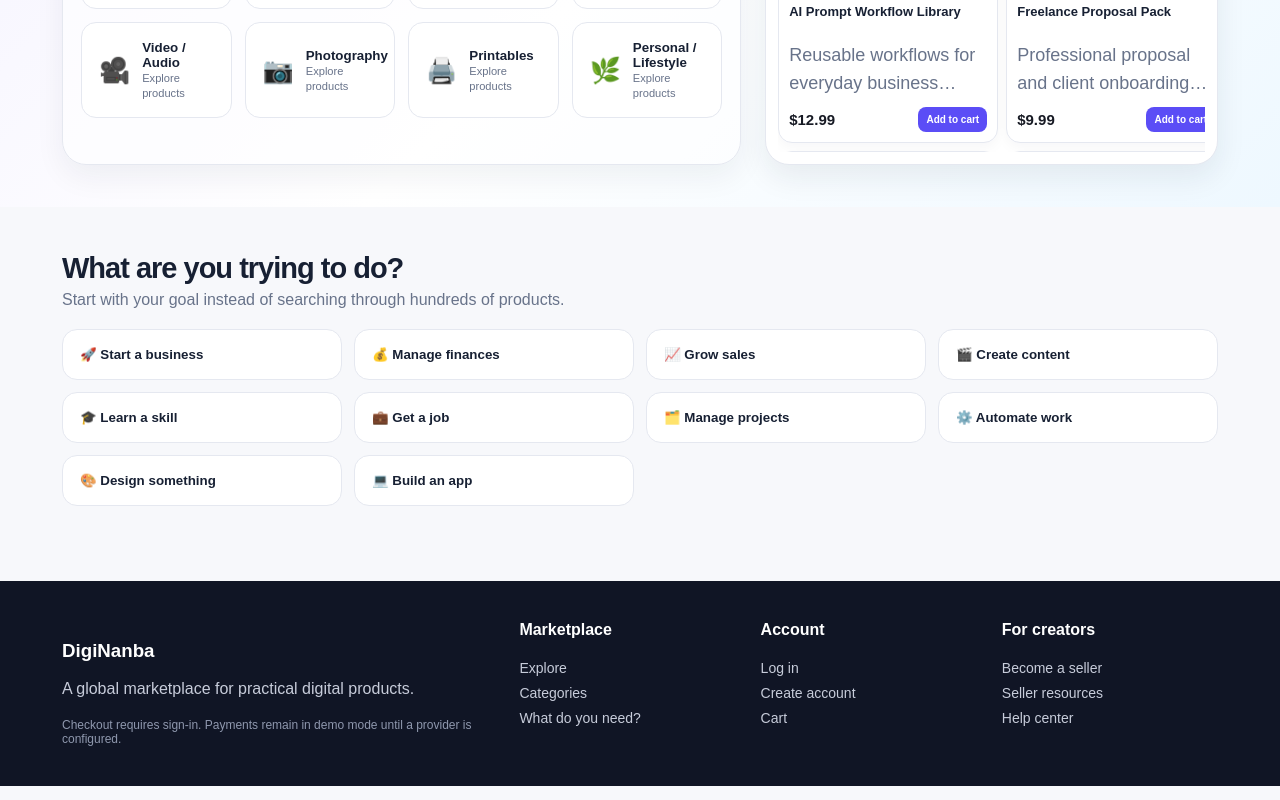
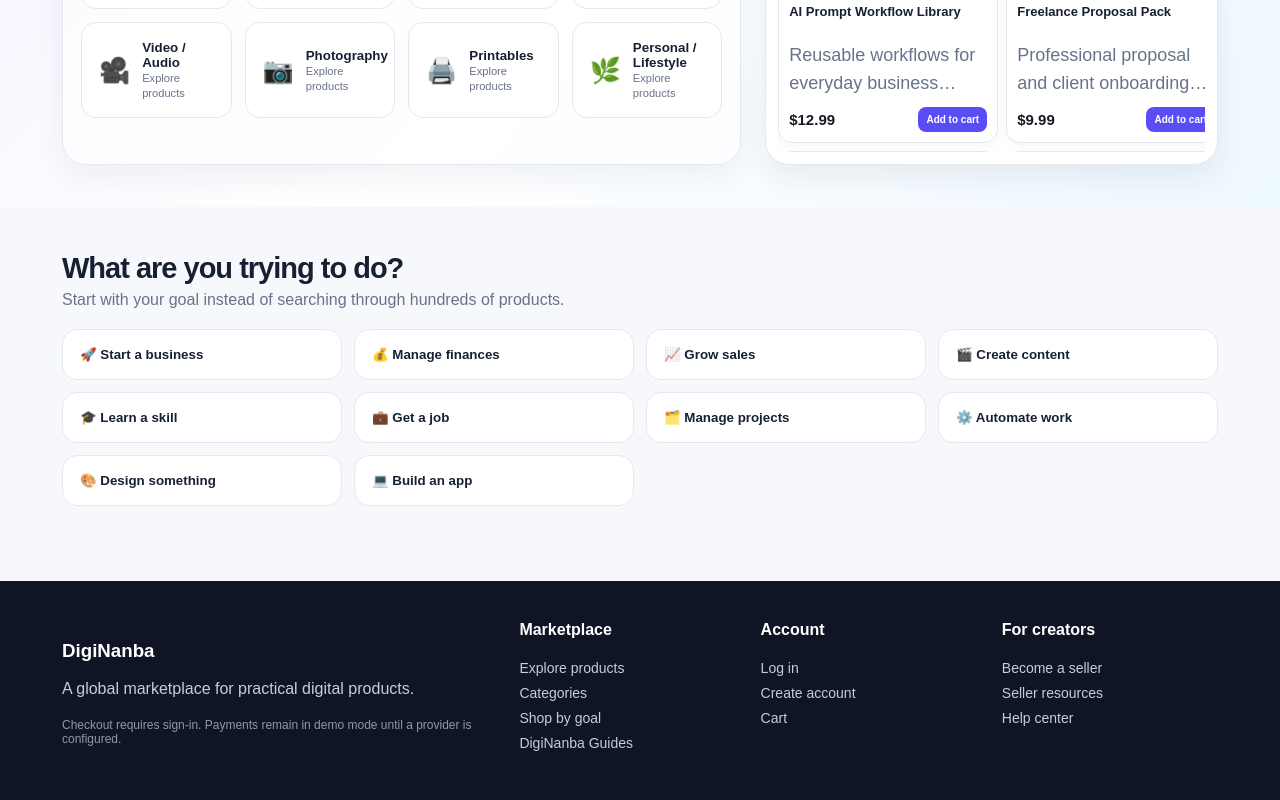
Before and after one commit to agnengineeringselectricals-crypto/diginanba, a Next.js app: page / in a window 1280 px wide. Shown: the part 558-1358 px from the top of the page. Built offline with nearby package versions, Linux system fonts and the light colour scheme; no server answers; the database is empty.

Commit message:
Add solution and guide discovery links to marketplace footer

```diff
--- a/app/HomePageClient.tsx
+++ b/app/HomePageClient.tsx
@@ -228,7 +228,7 @@ export default function HomePageClient({ initialProducts }: Props) {
 
     <footer className="ref-footer"><div className="ref-container ref-footer-grid">
       <div><h3>DigiNanba</h3><p>A global marketplace for practical digital products.</p><div className="ref-note">Checkout requires sign-in. Payments remain in demo mode until a provider is configured.</div></div>
-      <div><h4>Marketplace</h4><Link href="/explore">Explore</Link><Link href="/explore">Categories</Link><a href="#needs">What do you need?</a></div>
+      <div><h4>Marketplace</h4><Link href="/explore">Explore products</Link><Link href="/categories/ebooks-guides">Categories</Link><Link href="/solutions">Shop by goal</Link><Link href="/guides">DigiNanba Guides</Link></div>
       <div><h4>Account</h4><Link href="/login">Log in</Link><Link href="/signup">Create account</Link><Link href="/cart">Cart</Link></div>
       <div><h4>For creators</h4><Link href="/signup">Become a seller</Link><Link href="/explore">Seller resources</Link><Link href="/account">Help center</Link></div>
     </div></footer>
```
